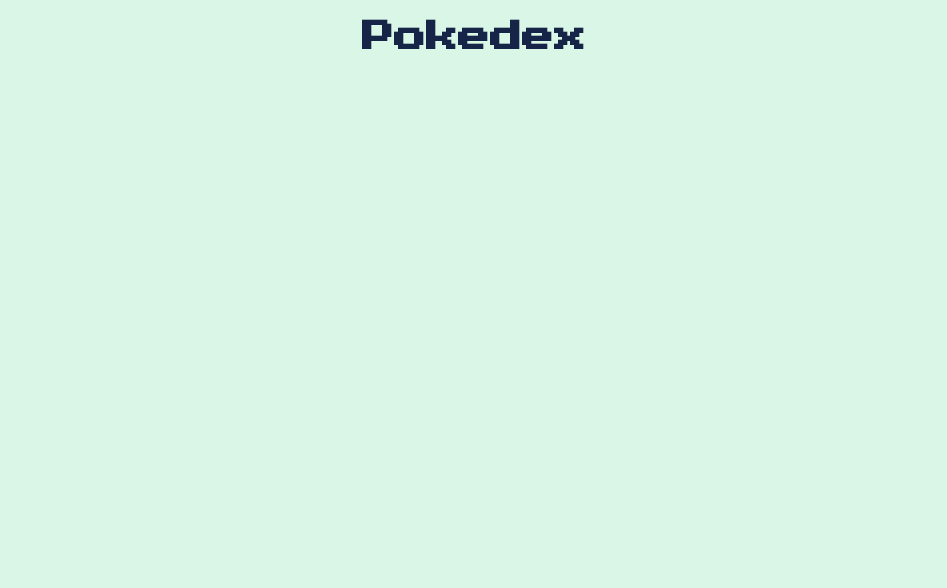
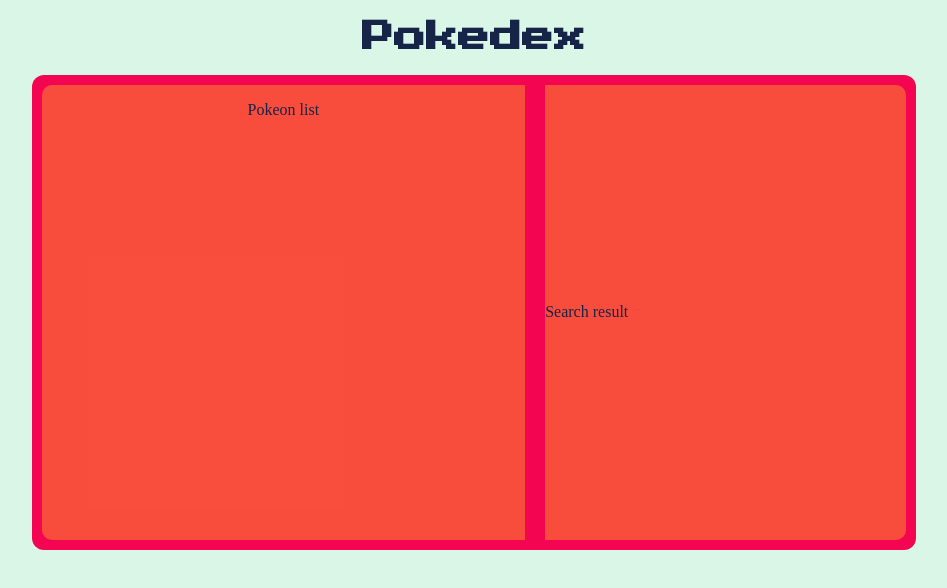
Before and after one commit to anandbaraik/pokedex, a React (Create React App) app: page / in a window 1280 px wide. Shown: the top 588 px of the page, without its empty margins (166-1113 px from the left). Built offline with nearby package versions, Linux system fonts and the light colour scheme.

Commit message:
feat:pokedex component added

```diff
--- a/public/index.html
+++ b/public/index.html
@@ -27,7 +27,7 @@
       work correctly both with client-side routing and a non-root public URL.
       Learn how to configure a non-root public URL by running `npm run build`.
     -->
-    <title>React App</title>
+    <title>Pokedex</title>
   </head>
   <body>
     <noscript>You need to enable JavaScript to run this app.</noscript>
--- a/src/components/App/App.tsx
+++ b/src/components/App/App.tsx
@@ -1,4 +1,6 @@
 import {Component} from 'react';
+import Pokedex from '../Pokedex/Pokedex';
+
 import './App.css';
 
 class App extends Component {
@@ -6,6 +8,7 @@ class App extends Component {
     return (
       <div className='app'>
         <h1>Pokedex</h1>
+        <Pokedex/>
       </div>
     )
   }
--- /dev/null
+++ b/src/components/Pokedex/Pokedex.css
@@ -0,0 +1,29 @@
+.pokedex-container {
+  background-color: #f40552;
+  margin-left: 15%;
+  width: 70%;
+  min-height: 475px;
+  border-radius: 12px;
+  display: flex;
+  flex-wrap: wrap;
+}
+.pokelist-container {
+  width: 300px;
+  flex-grow: 3;
+  background-color: rgba(252, 126, 47, 0.6);
+  height: 455px;
+  margin: 10px;
+  border-radius: 10px 1px 1px 10px;
+  overflow-y: auto;
+}
+.pokedex-search-result-container {
+  display: flex;
+  align-items: center;
+  width: 300px;
+  flex-grow: 1;
+  margin: 10px;
+  background-color: rgba(252, 126, 47, 0.6);
+  height: 455px;
+  margin: 10px;
+  border-radius: 1px 10px 10px 1px;
+}
--- /dev/null
+++ b/src/components/Pokedex/Pokedex.tsx
@@ -0,0 +1,14 @@
+import React from 'react'
+import "./Pokedex.css"
+export default function Pokedex() {
+  return (
+    <div className='pokedex-container'>
+      <div className='pokelist-container'>
+        <p>Pokeon list</p>
+      </div>
+      <div className='pokedex-search-result-container'>
+        <p>Search result</p>
+      </div>
+    </div>
+  )
+}
```
